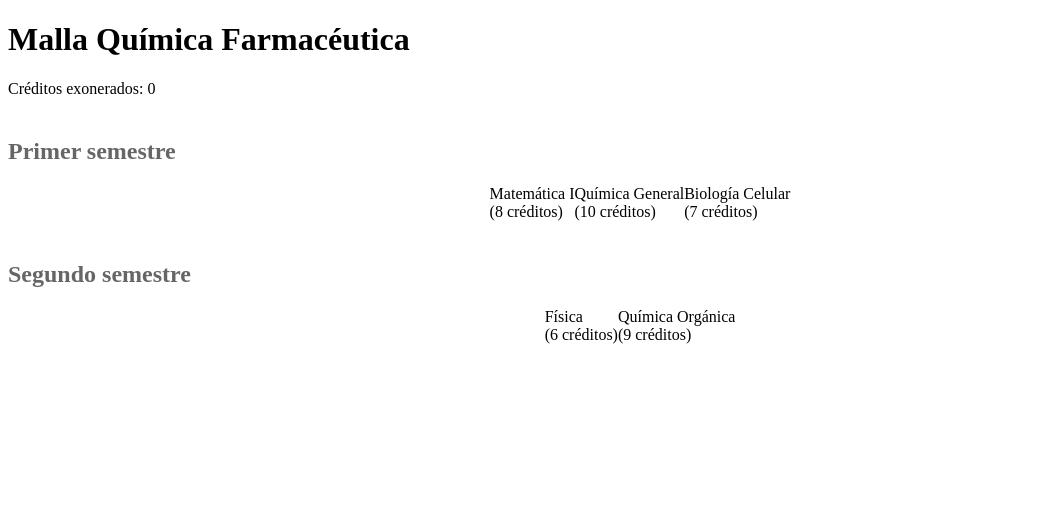
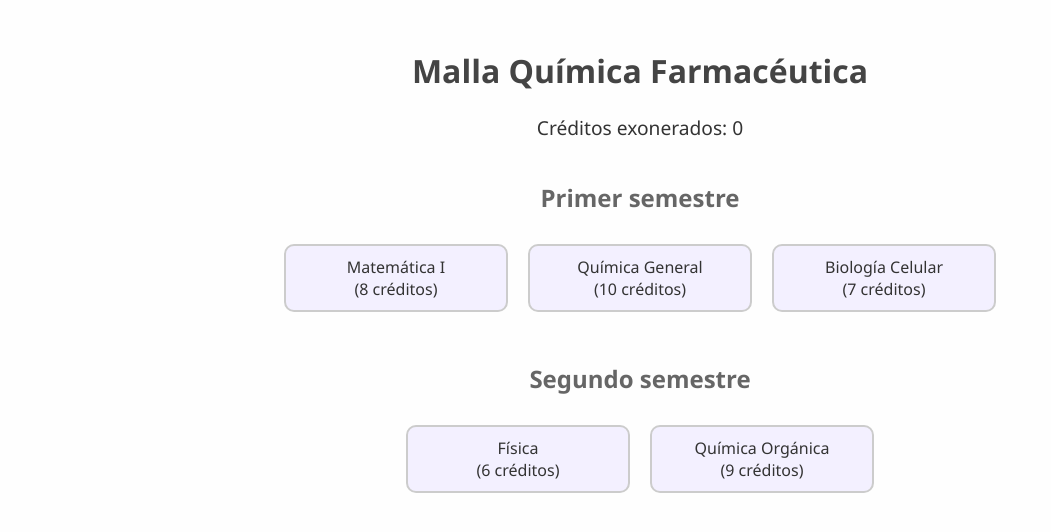
Before and after one commit to Rositacap/Malla-Qu-mica-Farmac-utica-, a plain HTML site: page index.html in a window 1280 px wide. Shown: the whole page, without its empty margins (0-1051 px from the left). Drawn offline with Linux system fonts and the light colour scheme.

Commit message:
Update style.css

```diff
--- a/style.css
+++ b/style.css
@@ -1,3 +1,49 @@
+body {
+  font-family: 'Segoe UI', sans-serif;
+  background-color: #fefefe;
+  color: #333;
+  text-align: center;
+  padding: 20px;
+}
+
+h1 {
+  color: #444;
+  font-size: 2em;
+}
+
+#malla {
+  display: flex;
+  flex-wrap: wrap;
+  justify-content: center;
+}
+
+.materia {
+  background-color: #f3f0ff;
+  border: 2px solid #ccc;
+  border-radius: 10px;
+  margin: 10px;
+  padding: 10px 20px;
+  cursor: pointer;
+  width: 180px;
+  transition: all 0.3s ease;
+}
+
+.materia:hover {
+  transform: scale(1.05);
+}
+
+.materia.aprobado {
+  background-color: #fff3c4; /* amarillo pastel */
+}
+
+.materia.exonerado {
+  background-color: #d4fcd4; /* verde pastel */
+}
+
+#creditos {
+  font-size: 1.2em;
+  margin-bottom: 20px;
+}
 .grupo-semestre {
   display: flex;
   flex-wrap: wrap;
```
